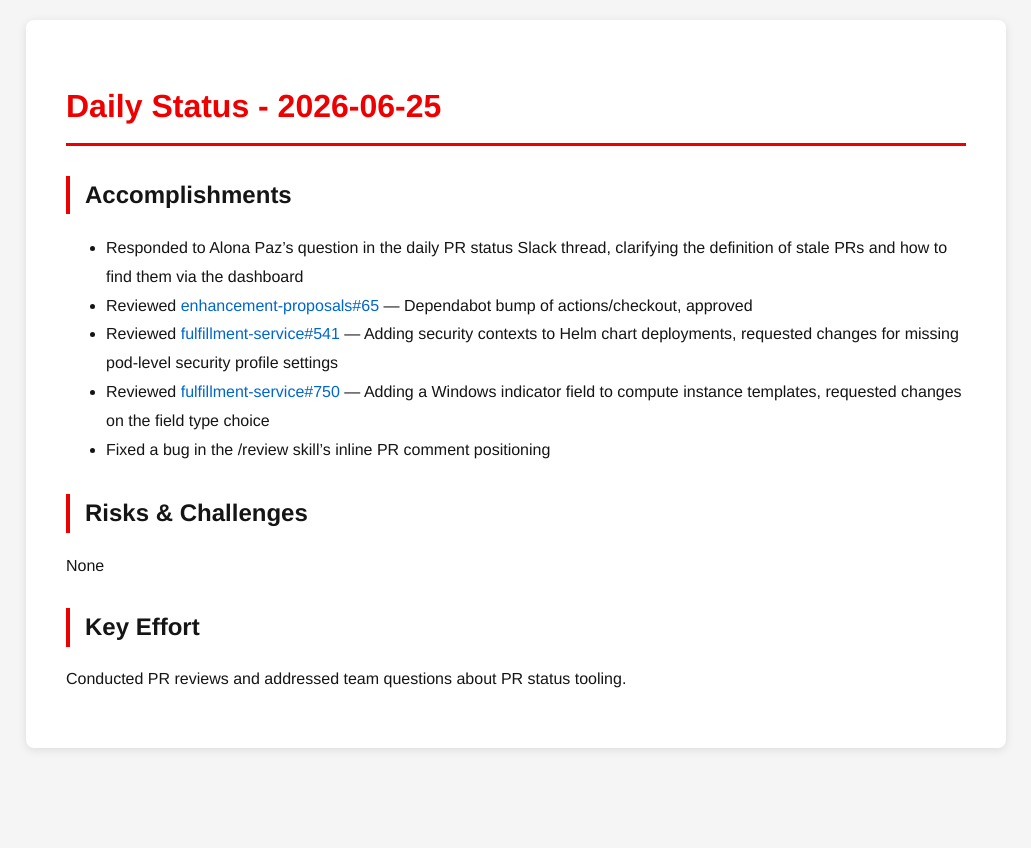
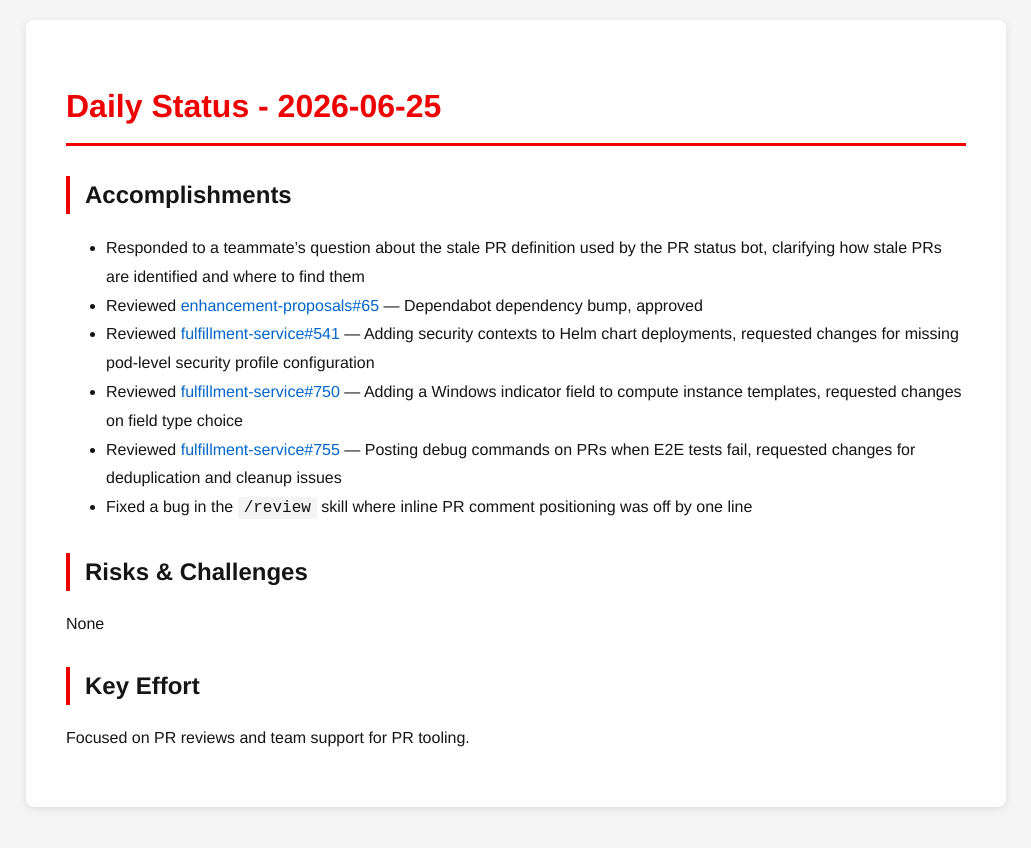
Before and after one commit to tzvatot/daily-status, a Jekyll site: the page built from 2026-06-25.md, in a window 1280 px wide. Shown: the top 848 px of the page, without its empty margins (124-1155 px from the left). Built offline with Jekyll 4.4.1, drawn with Linux system fonts in a browser that asks for light colours.

Commit message:
Daily status update - 2026-06-25

```diff
--- a/2026-06-25.md
+++ b/2026-06-25.md
@@ -7,14 +7,15 @@ date: 2026-06-25
 # Daily Status - 2026-06-25
 
 ## Accomplishments
-- Responded to Alona Paz's question in the daily PR status Slack thread, clarifying the definition of stale PRs and how to find them via the dashboard
-- Reviewed [enhancement-proposals#65](https://github.com/osac-project/enhancement-proposals/pull/65) — Dependabot bump of actions/checkout, approved
-- Reviewed [fulfillment-service#541](https://github.com/osac-project/fulfillment-service/pull/541) — Adding security contexts to Helm chart deployments, requested changes for missing pod-level security profile settings
-- Reviewed [fulfillment-service#750](https://github.com/osac-project/fulfillment-service/pull/750) — Adding a Windows indicator field to compute instance templates, requested changes on the field type choice
-- Fixed a bug in the /review skill's inline PR comment positioning
+- Responded to a teammate's question about the stale PR definition used by the PR status bot, clarifying how stale PRs are identified and where to find them
+- Reviewed [enhancement-proposals#65](https://github.com/osac-project/enhancement-proposals/pull/65) — Dependabot dependency bump, approved
+- Reviewed [fulfillment-service#541](https://github.com/osac-project/fulfillment-service/pull/541) — Adding security contexts to Helm chart deployments, requested changes for missing pod-level security profile configuration
+- Reviewed [fulfillment-service#750](https://github.com/osac-project/fulfillment-service/pull/750) — Adding a Windows indicator field to compute instance templates, requested changes on field type choice
+- Reviewed [fulfillment-service#755](https://github.com/osac-project/fulfillment-service/pull/755) — Posting debug commands on PRs when E2E tests fail, requested changes for deduplication and cleanup issues
+- Fixed a bug in the `/review` skill where inline PR comment positioning was off by one line
 
 ## Risks & Challenges
 None
 
 ## Key Effort
-Conducted PR reviews and addressed team questions about PR status tooling.
+Focused on PR reviews and team support for PR tooling.
```
